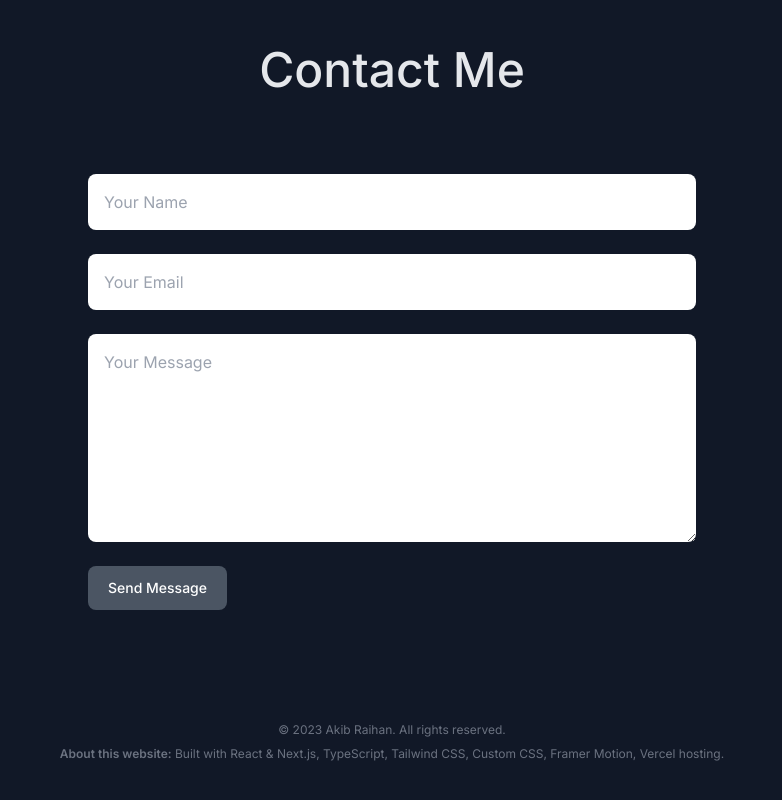
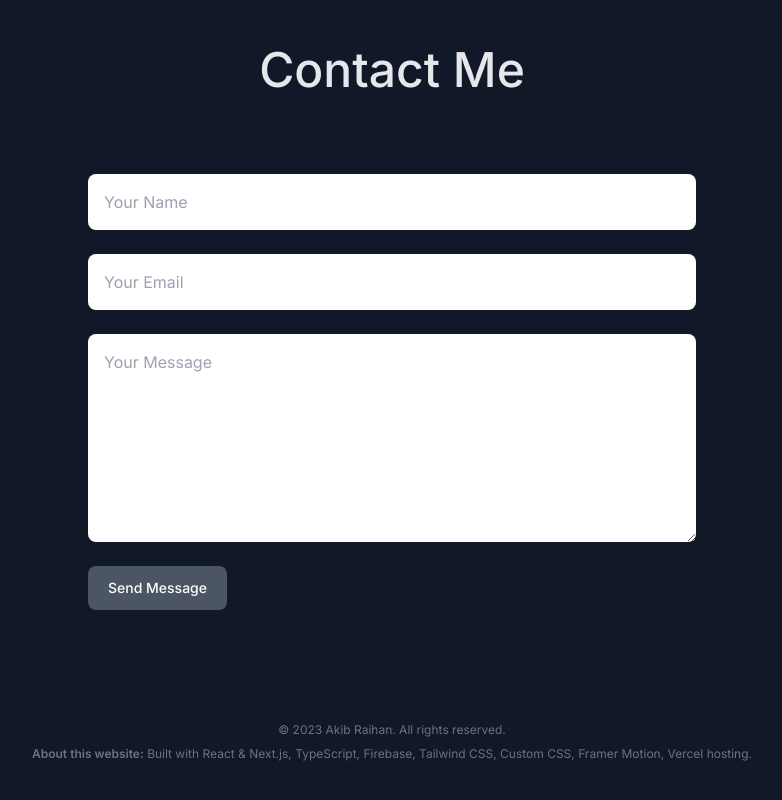
Before and after one commit to Akib-Raihan-4/Portfolio, a Next.js app: page / in a window 1280 px wide. Shown: the part 5064-5864 px from the top of the page, without its empty margins (248-1030 px from the left). Built offline with nearby package versions, Linux system fonts and the light colour scheme; a web font is replaced by a local one.

Commit message:
footer is done

```diff
--- a/components/footer.tsx
+++ b/components/footer.tsx
@@ -8,7 +8,7 @@ export const Footer = () => {
       </small>
       <p className="text-xs">
         <span className="font-semibold">About this website:</span> Built with
-        React & Next.js, TypeScript, Tailwind CSS, Custom CSS, Framer Motion, Vercel hosting.
+        React & Next.js, TypeScript, Firebase, Tailwind CSS, Custom CSS, Framer Motion, Vercel hosting.
       </p>
     </footer>
   )
```
